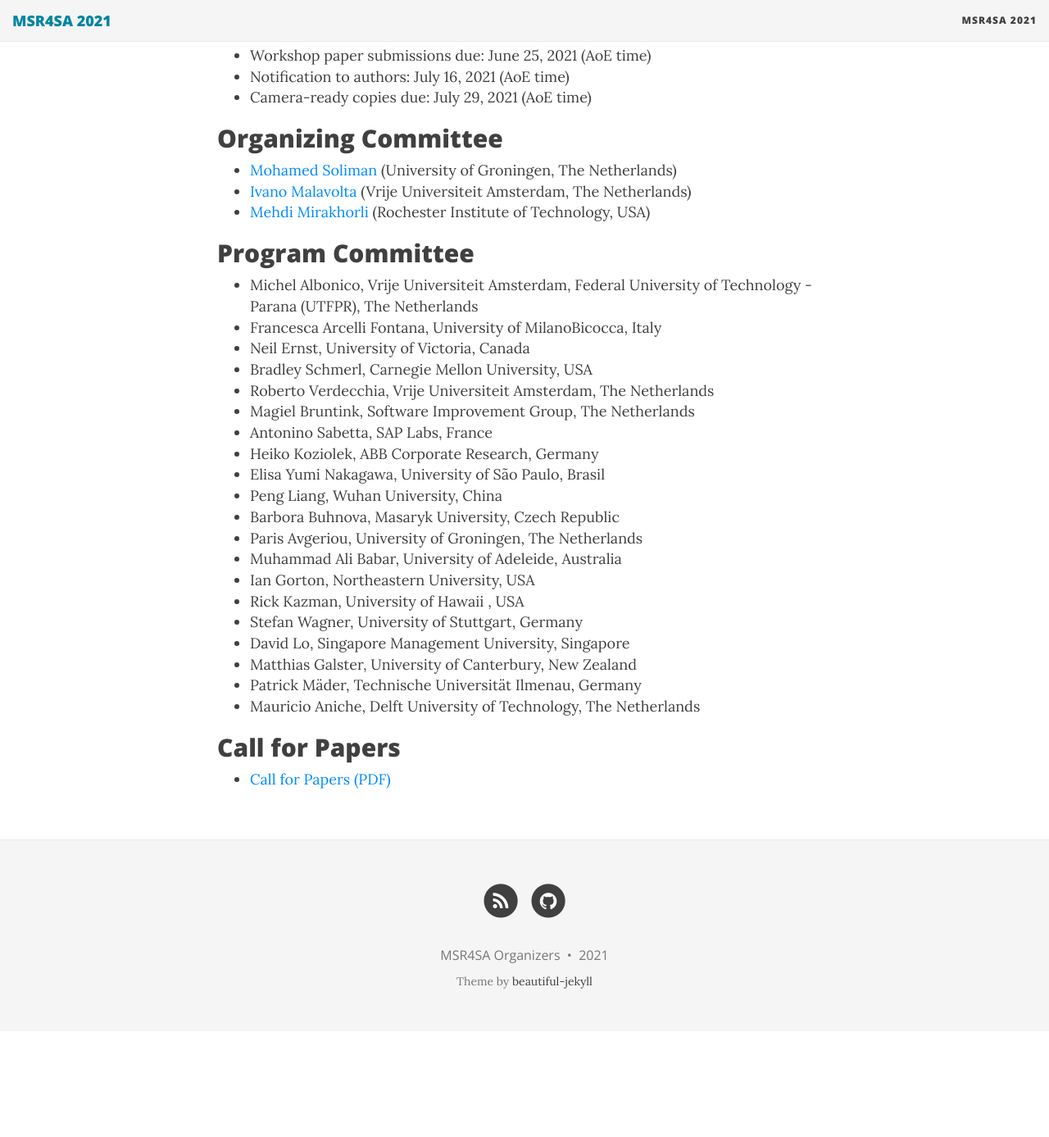
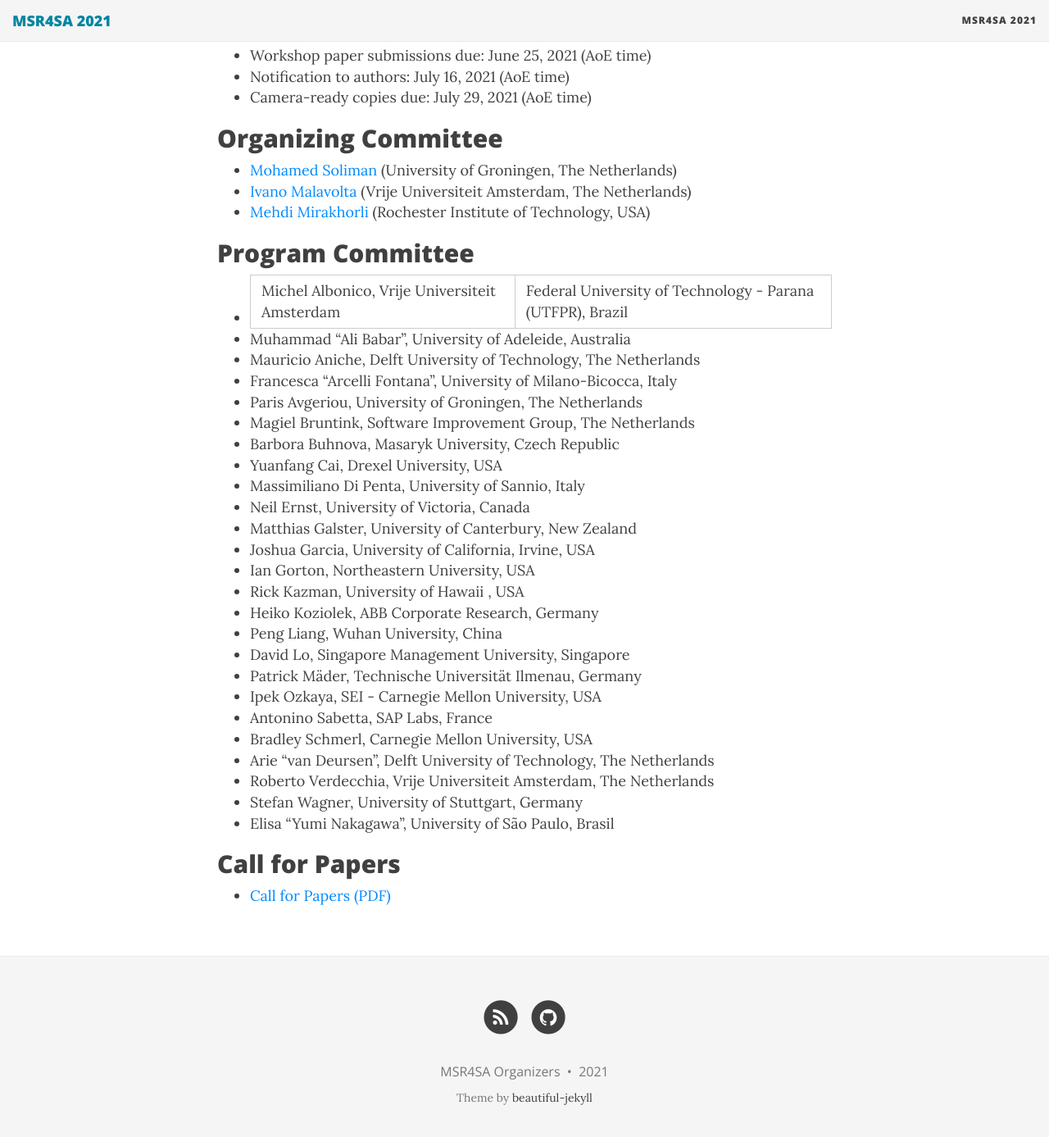
Before and after one commit to MSR4SA/msr4sa.github.io, a Jekyll site: the page built from msr4sa2021.md, in a window 1280 px wide and 1400 px high, scrolled down 2760 px. Shown: the top 1387 px of the window at 82% size. Built offline with Jekyll 4.4.1, drawn with Linux system fonts in a browser that asks for light colours; nearby versions of some CDN libraries; before the commit the page ends 4018 px from its top, so only the background shows below that.

Commit message:
Finalize PC

```diff
--- a/msr4sa2021.md
+++ b/msr4sa2021.md
@@ -75,26 +75,31 @@
 - [Mehdi Mirakhorli](http://www.se.rit.edu/~mehdi) (Rochester Institute of Technology, USA)
 
 ## Program Committee
-- Michel Albonico, Vrije Universiteit Amsterdam, Federal University of Technology - Parana (UTFPR), The Netherlands
-- Francesca Arcelli Fontana, University of MilanoBicocca, Italy
-- Neil Ernst, University of Victoria, Canada
-- Bradley Schmerl, Carnegie Mellon University, USA
-- Roberto Verdecchia, Vrije Universiteit Amsterdam, The Netherlands
-- Magiel Bruntink, Software Improvement Group, The Netherlands
-- Antonino Sabetta, SAP Labs, France
-- Heiko Koziolek, ABB Corporate Research, Germany
-- Elisa Yumi Nakagawa, University of São Paulo, Brasil
-- Peng Liang, Wuhan University, China
-- Barbora Buhnova, Masaryk University, Czech Republic
-- Paris Avgeriou, University of Groningen, The Netherlands
-- Muhammad Ali Babar, University of Adeleide, Australia
-- Ian Gorton, Northeastern University, USA
-- Rick Kazman, University of Hawaii , USA
-- Stefan Wagner, University of Stuttgart, Germany
-- David Lo, Singapore Management University, Singapore
-- Matthias Galster, University of Canterbury, New Zealand
-- Patrick Mäder, Technische Universität Ilmenau, Germany
-- Mauricio Aniche, Delft University of Technology, The Netherlands
+* Michel Albonico, Vrije Universiteit Amsterdam | Federal University of Technology - Parana (UTFPR), Brazil
+* Muhammad "Ali Babar", University of Adeleide, Australia
+* Mauricio Aniche, Delft University of Technology, The Netherlands
+* Francesca "Arcelli Fontana", University of Milano-Bicocca, Italy
+* Paris Avgeriou, University of Groningen, The Netherlands
+* Magiel Bruntink, Software Improvement Group, The Netherlands
+* Barbora Buhnova, Masaryk University, Czech Republic
+* Yuanfang Cai, Drexel University, USA
+* Massimiliano Di Penta, University of Sannio, Italy
+* Neil Ernst, University of Victoria, Canada
+* Matthias Galster, University of Canterbury, New Zealand
+* Joshua Garcia, University of California, Irvine, USA
+* Ian Gorton, Northeastern University, USA
+* Rick Kazman, University of Hawaii , USA
+* Heiko Koziolek, ABB Corporate Research, Germany
+* Peng Liang, Wuhan University, China
+* David Lo, Singapore Management University, Singapore
+* Patrick Mäder, Technische Universität Ilmenau, Germany
+* Ipek Ozkaya, SEI - Carnegie Mellon University, USA
+* Antonino Sabetta, SAP Labs, France
+* Bradley Schmerl, Carnegie Mellon University, USA
+* Arie "van Deursen", Delft University of Technology, The Netherlands
+* Roberto Verdecchia, Vrije Universiteit Amsterdam, The Netherlands
+* Stefan Wagner, University of Stuttgart, Germany
+* Elisa "Yumi Nakagawa", University of São Paulo, Brasil
 
 
 ## Call for Papers
```
